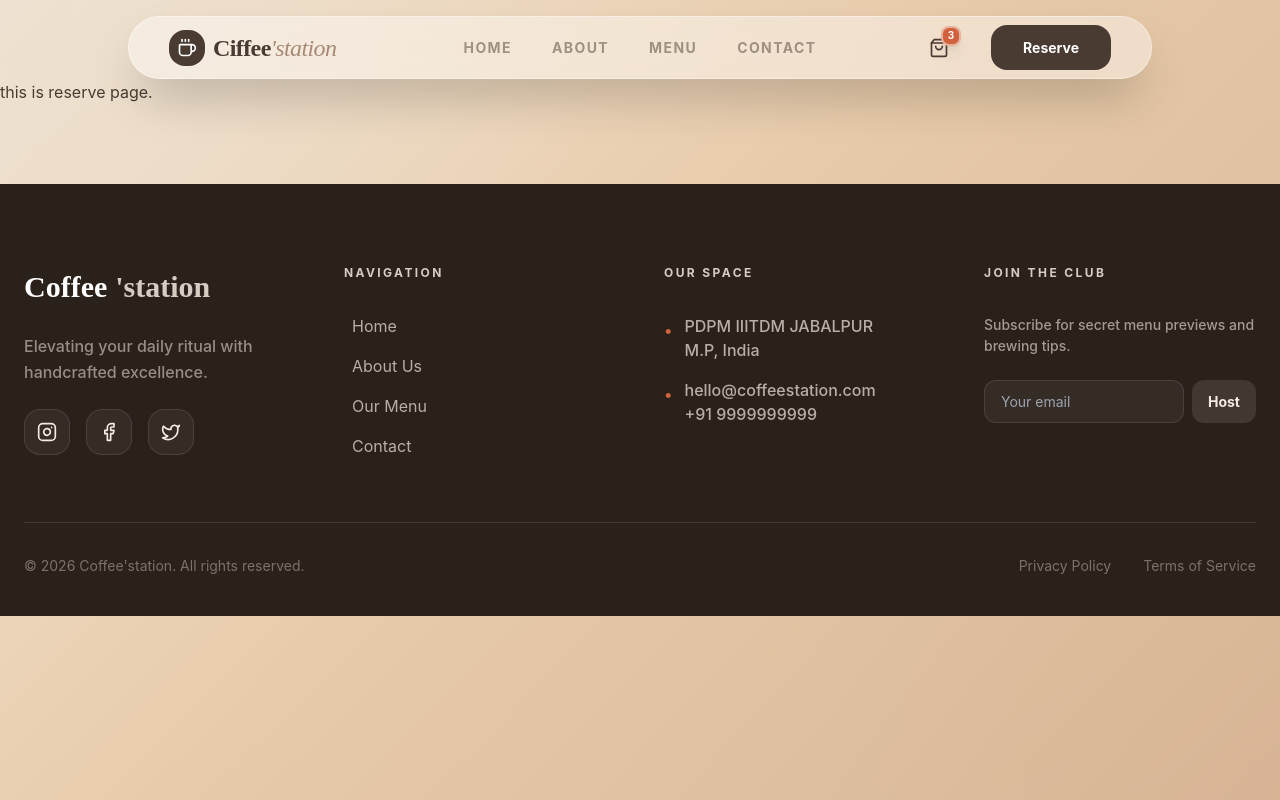
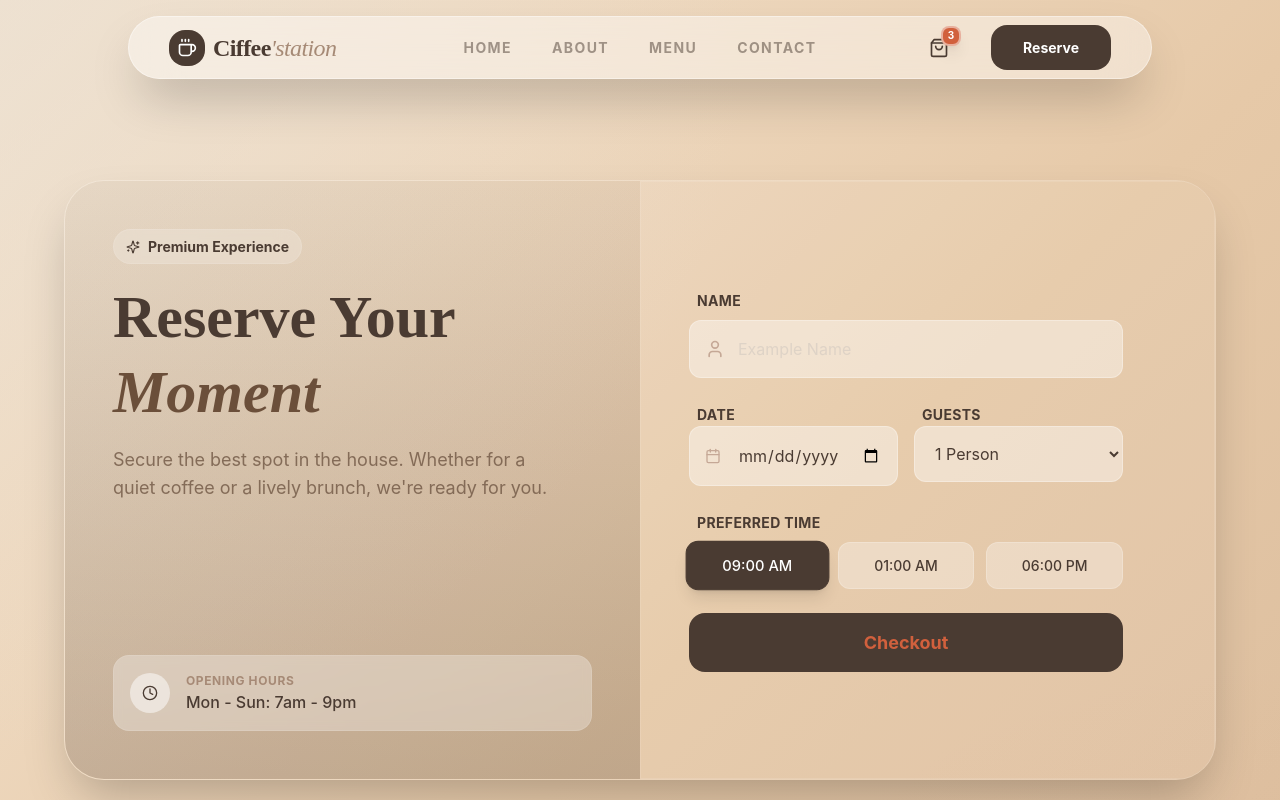
Before and after one commit to rachel0623123/coffee_station_nick, a React (Vite) app: page /reserve in a window 1280 px wide. Shown: the top 800 px of the page. Built offline with nearby package versions, Linux system fonts and the light colour scheme.

Commit message:
feat: built booking page and add bgScreen in tailwind.config.js.

```diff
--- a/src/pages/Reserve.tsx
+++ b/src/pages/Reserve.tsx
@@ -1,7 +1,9 @@
+import { BookingForm } from "../shared/ui/reserve/BookingForm";
+
 export const Reserve = () => {
     return (
         <main>
-            this is reserve page.
+            <BookingForm />
         </main>
     );
 }
--- /dev/null
+++ b/src/shared/ui/reserve/BookingForm.tsx
@@ -0,0 +1,104 @@
+import { LuSparkles, LuClock4, LuUser, LuCalendar, LuCheck } from "react-icons/lu";
+import { IconBadge } from "../badges/IconBadge";
+import { Button } from "../buttons/Button";
+import { useState } from "react";
+
+export const BookingForm = () => {
+    const [formStatus, setFromStatus] = useState(true);
+    const [formData, setFormData] = useState({name: "", date: "", guests: "1 Person", time: "09:00 AM"})
+
+    const handleSubmit = () => {
+        if (formData.name && formData.date) {
+            setFromStatus(false);
+        }
+    }
+
+    return (
+        <section className="min-h-screen py-20 px-6 relative overflow-hidden flex items-center justify-center">
+            <div className="w-bgScreen h-[600px] m-auto flex glass-premium rounded-card overflow-hidden shadow-2xl border-1 border-white/20">
+                <div className="w-1/2 h-full p-12 flex flex-col justify-between overflow-hidden bg-coffee-900/5 bg-gradient-to-b from-transparent to-coffee-900/20">
+                    <div>
+                        <IconBadge content="Premium Experience" className="flRound_light_badge-icon" icon={LuSparkles}/>
+                        <h2 className="text-bgTtl font-serif font-bold text-coffee-900 leading-tight mb-4">
+                            Reserve Your <br />
+                            <span className="text-primary italic">Moment</span>
+                        </h2>
+                        <p className="text-base sm:text-lg text-coffee-800/80 max-w-md">Secure the best spot in the house. Whether for a quiet coffee or a lively brunch, we're ready for you.</p>
+                    </div>
+                    <div className="flex items-center gap-4 text-coffee-900 font-medium bg-white/30 p-4 rounded-2xl backdrop-blur-sm border border-white/10">
+                        <p className="w-10 h-10 bg-white/50 rounded-full flex items-center justify-center text-coffee-900">
+                            <LuClock4 />
+                        </p>
+                        <div>
+                            <p className="text-sm1Txt text-coffee-600 uppercase font-bold tracking-wider">Opening Hours</p>
+                            <p className="">Mon - Sun: 7am - 9pm</p>
+                        </div>
+                    </div>
+                </div>
+                <form className={`${formStatus ? "" : "hidden"} w-1/2 h-full p-12 bg-white/5 border-1 border-white/10 flex items-center`} onSubmit={handleSubmit}>
+                    <div>
+                        <div className="space-y-2">
+                            <label htmlFor="" className="text-smTxt font-bold text-coffee-900 uppercase tracking-wide ml-2">Name</label>
+                            <div className="relative group">
+                                <LuUser className="absolute left-4 top-1/2 -translate-y-1/2 text-coffee-500 group-focus-within:text-primary transition-colors w-5 h-5"/>
+                                <input type="text" placeholder="Example Name"  value={formData.name} onChange={(e) => {setFormData({...formData, name: e.target.value})}} required
+                                className="w-full bg-white/40 border border-white/30 rounded-xl py-4 pl-12 pr-4 text-coffee-900 placeholder:text-coffee-400/70 focus:bg-white/70 focus:ring-2 focus:ring-primary focus:outline-none transition-all"/>
+                            </div>
+                        </div>
+                        <div className="grid grid-cols-2 gap-4 mt-6">
+                            <div>
+                                <label htmlFor="" className="text-smTxt font-bold text-coffee-900 uppercase tracking-wide ml-2">Date</label>
+                                <div className="relative group">
+                                    <LuCalendar className="absolute left-4 top-1/2 -translate-y-1/2 text-coffee-500 group-focus-within:text-primary transition-colors h-5 h-5" />
+                                    <input type="date" value={formData.date} onChange={(e) => {setFormData({...formData, date: e.target.value})}} required
+                                    className="w-full bg-white/40 border border-white/30 rounded-xl py-4 pl-12 pr-4 text-coffee-900 focus:bg-white/70 focus:ring-2 focus:ring-primary focus:outline-none transition-all"/>
+                                </div>
+                            </div>
+                            <div className="relative group">
+                                <label htmlFor="" className="text-smTxt font-bold text-coffee-900 uppercase tracking-wide ml-2">Guests</label>
+                                <select onChange={(e) => {setFormData({...formData, guests: e.target.value})}}
+                                className="w-full bg-white/40 border border-white/30 rounded-xl py-4 px-4 text-coffee-900 focus:bg-white/70 focus:ring-2 focus:ring-primary focus:outline-none transition-all cursor-pointer">
+                                    <option>1 Person</option>
+                                    <option>2 People</option>
+                                    <option>3 People</option>
+                                    <option>4 People</option>
+                                    <option>5+ People</option>
+                                </select>
+                            </div>
+                        </div>
+                        <div className="space-y-2 mt-6">
+                            <label htmlFor="" className="text-smTxt font-bold text-coffee-900 uppercase tracking-wide ml-2">Preferred Time</label>
+                            <div className="grid grid-cols-3 gap-3">
+                                {["09:00 AM","01:00 AM","06:00 PM"].map((item, index) => {
+                                    return (
+                                        <div onClick={() => {setFormData({...formData, time: item});
+                                        }} key={index}>
+                                            <Button content={item} className={formData.time === item ? "mdRound_dark_btn-time w-full" : "mdRound_light_btn-time w-full"} />
+                                        </div>
+                                    );
+                                })}
+                            </div>
+                        </div>
+                        <div className="mt-6" onClick={handleSubmit}>
+                            <button className="mdRound_dark_btn-bigSize w-full" type="submit">Checkout</button>
+                        </div>
+                    </div>
+                </form>
+                <div className={`${formStatus ? "hidden" : ""} w-1/2 h-full p-12 bg-white/5 relative border-1 border-white/10`}>
+                    <div className="h-full flex flex-col items-center justify-center text-center space-y-6 py-0">
+                        <div className="w-24 h-24 bg-green-500 rounded-full flex items-center justify-center text-white shadow-lg shadow-green-500/30">
+                            <LuCheck className="w-12 h-12"/>
+                        </div>
+                        <div>
+                            <h3 className="text-smTtl font-serif font-bold text-coffee-900 mb-2">Table Reserved!</h3>
+                            <p className="text-coffee-800/70">Confirmation sent to your email.</p>
+                        </div>
+                        <div className="mt-6" onClick={() => {setFromStatus(true)}}>
+                            <Button content="Book Another Table" className="flRound_dark_btn text-terracotta"/>
+                        </div>
+                    </div>
+                </div>
+            </div>
+        </section>
+    );
+}
--- a/tailwind.config.js
+++ b/tailwind.config.js
@@ -50,6 +50,7 @@ export default {
       },
       width: {
         lgScreen: "1536px",
+        bgScreen: "1152px",
         mdScreen: "1024px",
         smScreen: "768px"
       },
```
